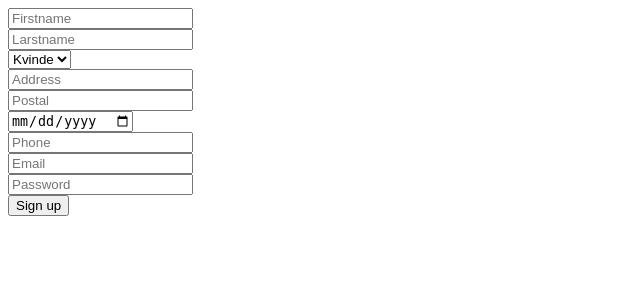
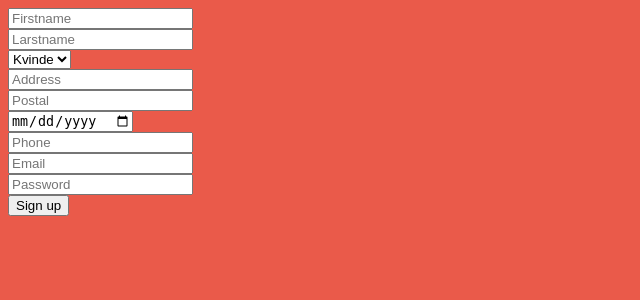
Before and after one commit to AnnicaF/chefmee, a PHP site: page /register.php in a window 1280 px wide. Shown: the top 300 px of the page, without its empty margins (0-640 px from the left). Run offline with PHP 8.4, Linux system fonts and the light colour scheme; style sheets or scripts are compiled from the project's sources.

Commit message:
updata sass

```diff
--- a/index.php
+++ b/index.php
@@ -5,7 +5,7 @@
     <meta http-equiv="X-UA-Compatible" content="IE=edge">
     <meta name="viewport" content="width=device-width, initial-scale=1.0">
     <title>Madoplevelser i egne omgivelser</title>
-    <link rel="stylesheet" href="style.css">
+    <link rel="stylesheet" href="sass/style.css" type="text/css">
 </head>
 <body>
 <header>
--- a/sass/_colors.scss
+++ b/sass/_colors.scss
@@ -1,9 +1,6 @@
-*{
     $color_base:   #ffffff;
     $color_txt:    #222222;
     $color_c2a:    #ea5a4a;
     $color_footer: #f4ece1;
     $color_logo:   #008489;
     $color_btn:    #1e4041;
-
-}
--- a/sass/_header.scss
+++ b/sass/_header.scss
@@ -0,0 +1,5 @@
+@use '_colors.scss' as clr;
+
+body{
+    background-color: clr.$color_c2a;
+}
--- a/sass/style.css
+++ b/sass/style.css
@@ -1 +1,3 @@
-/* No CSS *//*# sourceMappingURL=style.css.map */
+@use '_colors.scss' as clr;
+@use '_header.scss' as head;
+/*# sourceMappingURL=style.css.map */
--- a/sass/style.scss
+++ b/sass/style.scss
@@ -0,0 +1,2 @@
+@use '_colors.scss' as clr;
+@use '_header.scss' as head;
```
Also changed, not shown: 1 other file.
